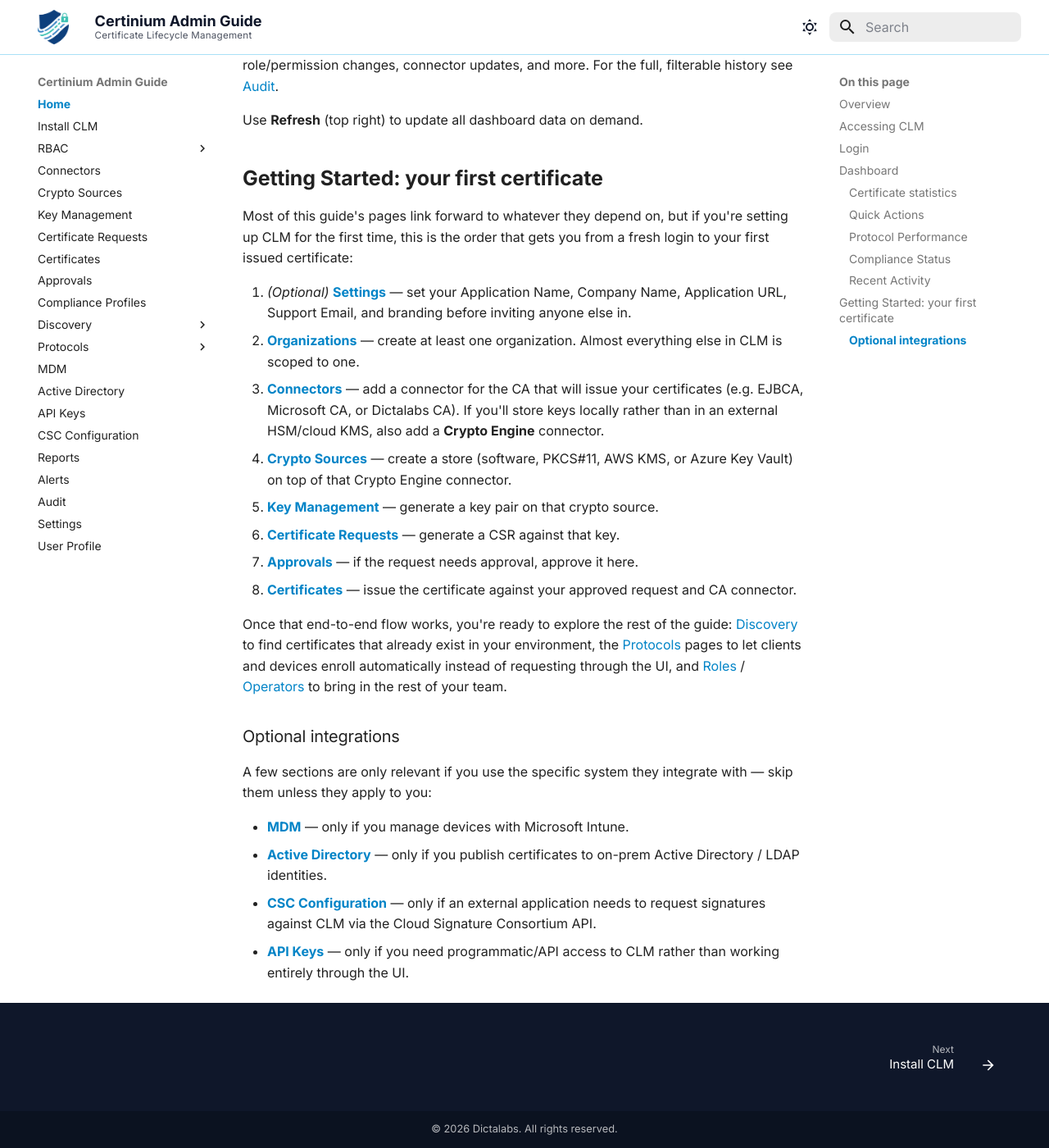
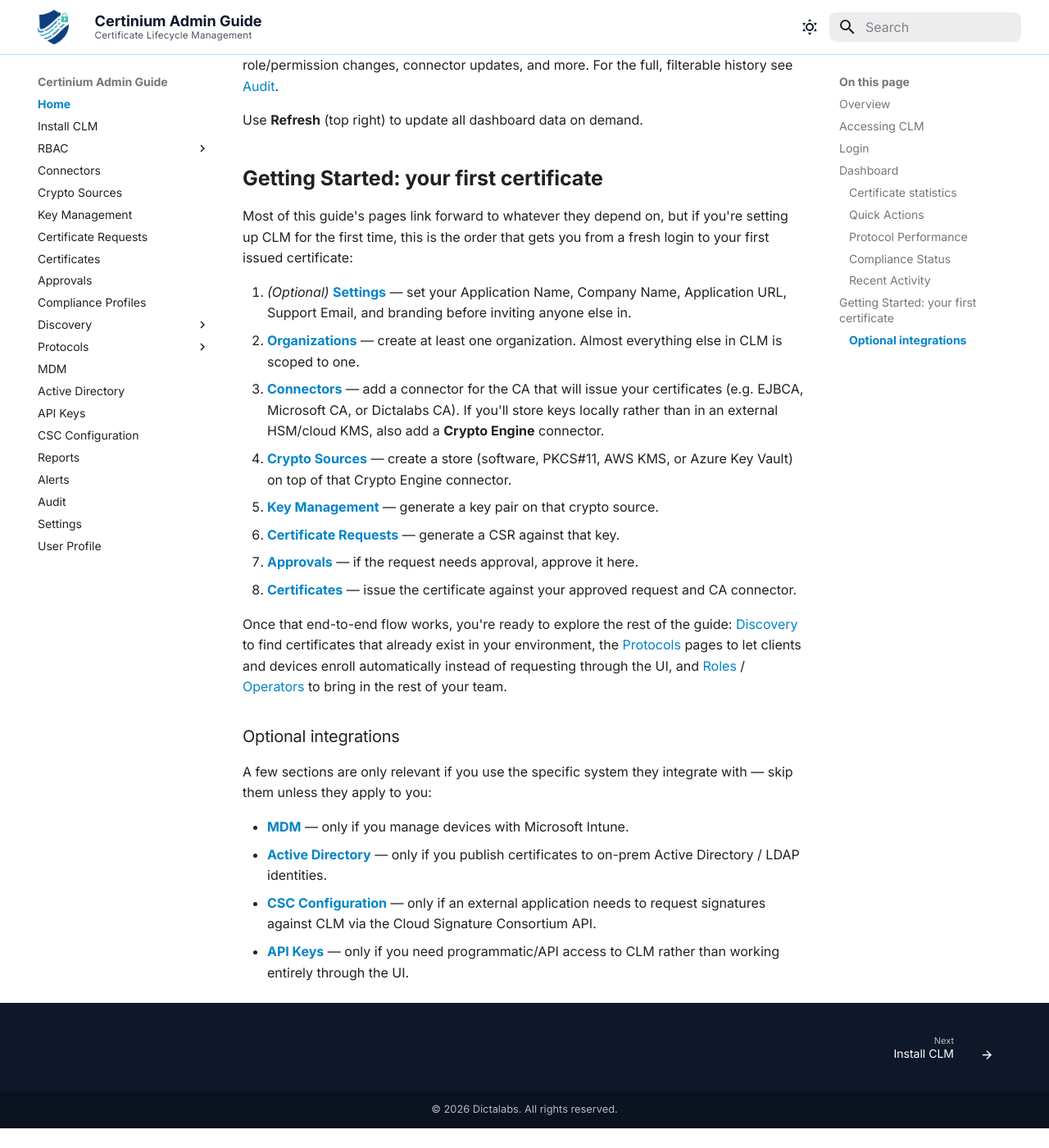
Before and after one commit to dictalabs/clm-admin-guide, an MkDocs documentation site: the page built from docs/index.md, in a window 1280 px wide and 1400 px high, scrolled down 3945 px. Shown: the whole window at 82% size. Built offline with MkDocs 1.6.1 and Material for MkDocs 9.7.7, drawn with Linux system fonts in a browser that asks for light colours; after the commit the page ends 5321 px from its top, so only the background shows below that.

Commit message:
Shrink footer nav bar further
First pass still left it taller than needed on screen — trim the
margins, padding and icon size again.
Co-Authored-By: Claude Sonnet 5 <noreply@anthropic.com>

```diff
--- a/docs/extra.css
+++ b/docs/extra.css
@@ -203,25 +203,25 @@ body {
    taller than the single line of text it holds, which read as bulky next
    to the slim copyright bar below it. Trim it down to a compact size. */
 .md-footer__inner {
-  margin: 0.5rem 0.8rem;
+  margin: 0.3rem 0.8rem;
 }
 
 .md-footer__link {
-  padding-top: 0.6rem;
-  padding-bottom: 0.6rem;
+  padding-top: 0.3rem;
+  padding-bottom: 0.3rem;
 }
 
 .md-footer__title {
-  font-size: 0.75rem;
+  font-size: 0.7rem;
 }
 
 .md-footer__direction {
-  font-size: 0.6rem;
+  font-size: 0.55rem;
 }
 
 .md-footer__button svg {
-  height: 1rem;
-  width: 1rem;
+  height: 0.85rem;
+  width: 0.85rem;
 }
 
 /* ==========================================================================
```
